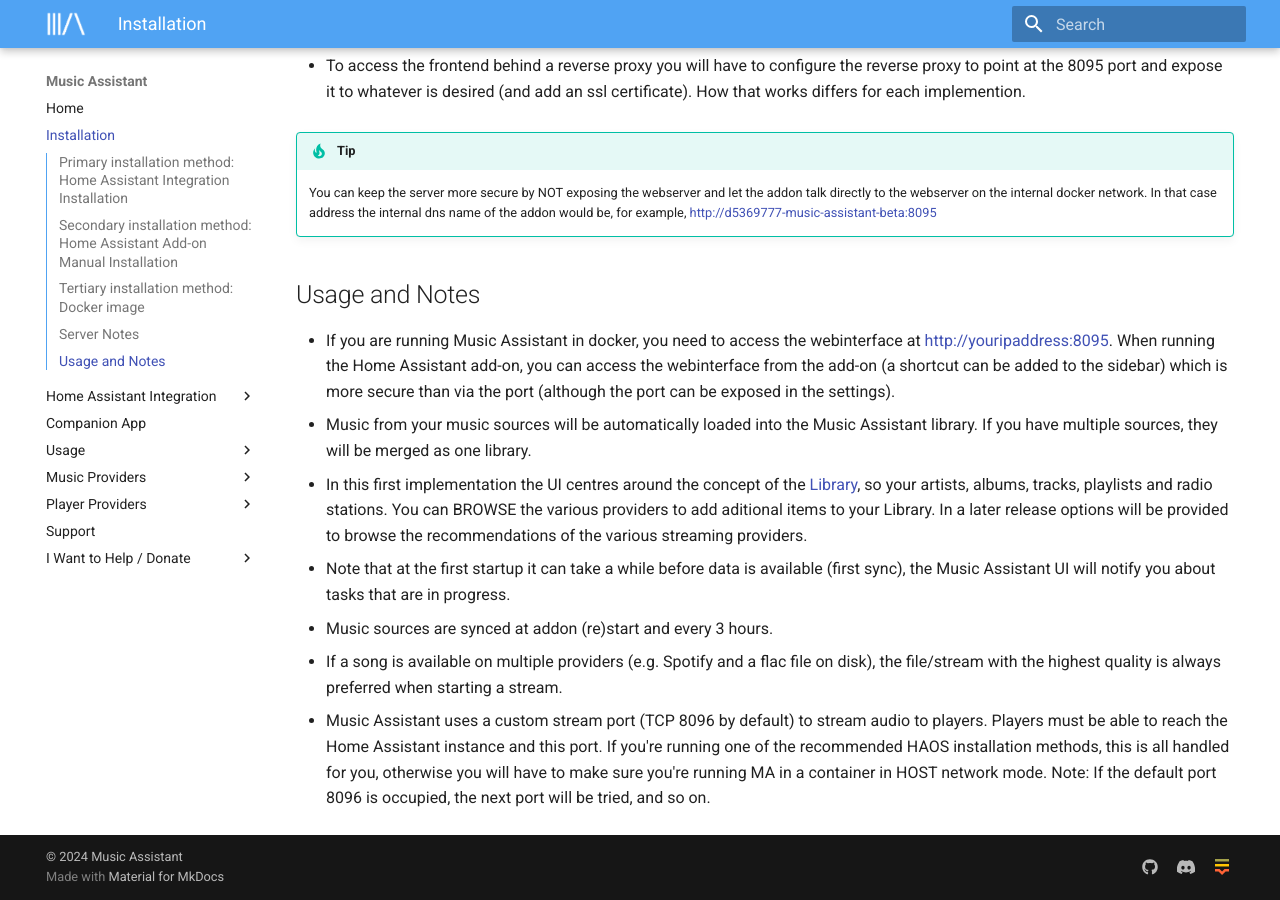
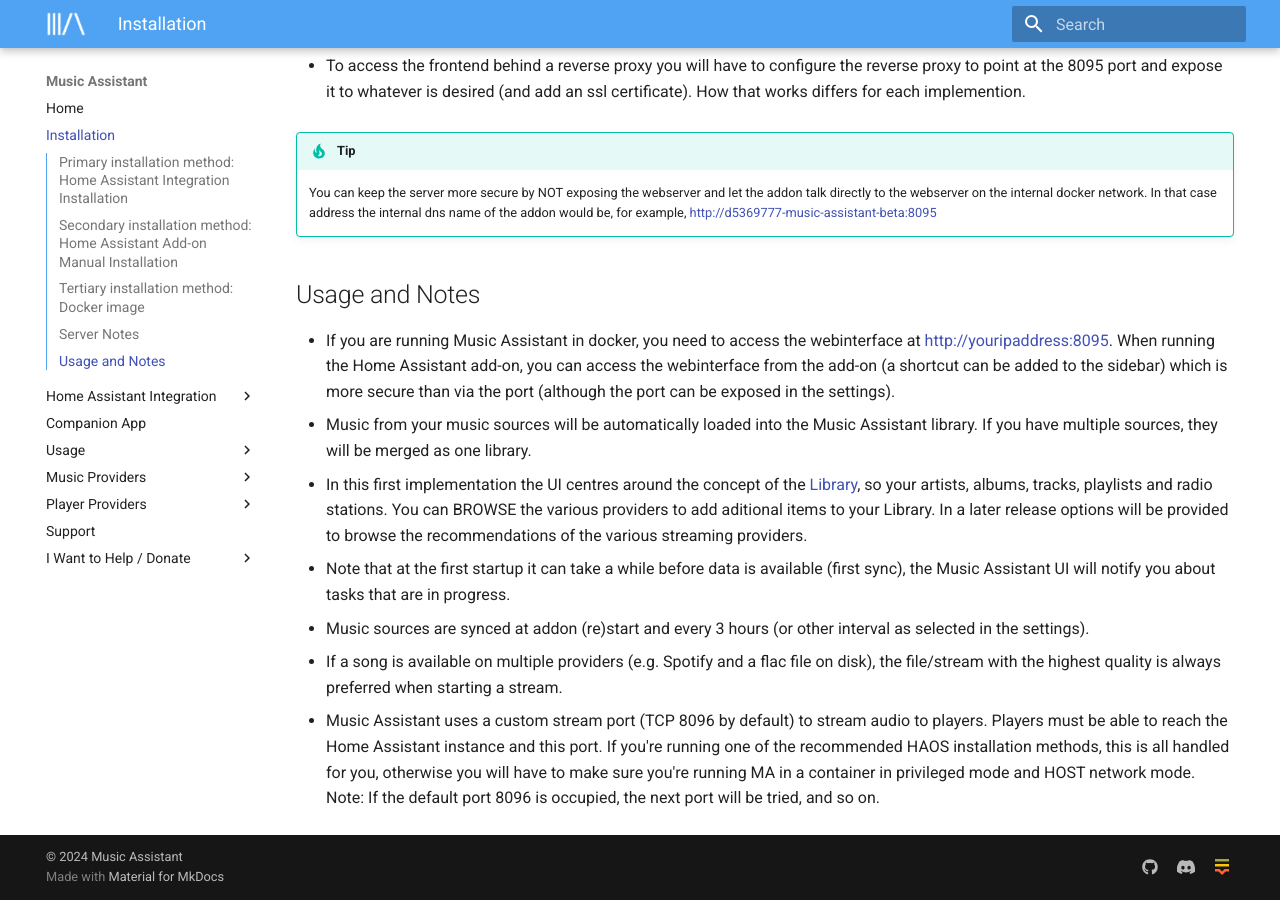
Before and after one commit to pwbriggs/music-assistant.github.io, an MkDocs documentation site: the page built from docs/installation.md, in a window 1280 px wide and 900 px high, scrolled down 1571 px. Built offline with MkDocs 1.6.1 and Material for MkDocs 9.7.7, drawn with Linux system fonts in a browser that asks for light colours; some of the changed text lies outside the part shown.

Commit message:
Enhanced existing info

```diff
--- a/docs/installation.md
+++ b/docs/installation.md
@@ -8,11 +8,11 @@
 
 ## Primary installation method: Home Assistant Integration Installation
 
-Using HAOS. Go to the [Home Assistant Integration](integration/installation.md) page and follow the instructions there which will install the integration and the server (as an addon).
+Using [HAOS](https://developers.home-assistant.io/docs/operating-system/). Go to the [Home Assistant Integration](integration/installation.md) page and follow the instructions there which will install the integration and the server (as an addon).
 
 ## Secondary installation method: Home Assistant Add-on Manual Installation
 
-Using HAOS. If you dont need the HA Integration but want to run the Music Assistant Server then install the Music Assistant Add-on manually:
+Using [HAOS](https://developers.home-assistant.io/docs/operating-system/). If you dont need the HA Integration but want to run the Music Assistant Server then install the Music Assistant Add-on manually:
 
 1. Add the Music Assistant repository to your Home Assistant instance.
 2. Install the Music Assistant add-on.
@@ -61,9 +61,9 @@
 - Music from your music sources will be automatically loaded into the Music Assistant library. If you have multiple sources, they will be merged as one library.
 - In this first implementation the UI centres around the concept of the [Library](usage.md), so your artists, albums, tracks, playlists and radio stations. You can BROWSE the various providers to add aditional items to your Library. In a later release options will be provided to browse the recommendations of the various streaming providers.
 - Note that at the first startup it can take a while before data is available (first sync), the Music Assistant UI will notify you about tasks that are in progress.
-- Music sources are synced at addon (re)start and every 3 hours.
+- Music sources are synced at addon (re)start and every 3 hours (or other interval as selected in the settings).
 - If a song is available on multiple providers (e.g. Spotify and a flac file on disk), the file/stream with the highest quality is always preferred when starting a stream.
-- Music Assistant uses a custom stream port (TCP 8096 by default) to stream audio to players. Players must be able to reach the Home Assistant instance and this port. If you're running one of the recommended HAOS installation methods, this is all handled for you, otherwise you will have to make sure you're running MA in a container in HOST network mode. Note: If the default port 8096 is occupied, the next port will be tried, and so on.
+- Music Assistant uses a custom stream port (TCP 8096 by default) to stream audio to players. Players must be able to reach the Home Assistant instance and this port. If you're running one of the recommended HAOS installation methods, this is all handled for you, otherwise you will have to make sure you're running MA in a container in privileged mode and HOST network mode. Note: If the default port 8096 is occupied, the next port will be tried, and so on.
 
 [repository-badge]: https://img.shields.io/badge/Add%20repository%20to%20my-Home%20Assistant-41BDF5?logo=home-assistant&style=for-the-badge
 [repository-url]: https://my.home-assistant.io/redirect/supervisor_add_addon_repository/?repository_url=https%3A%2F%2Fgithub.com%2Fmusic-assistant%2Fhome-assistant-addon
```
